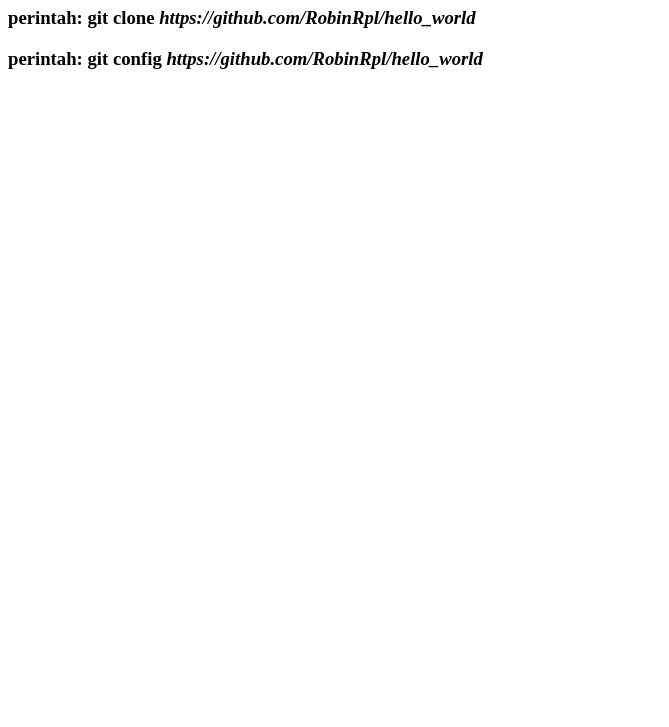
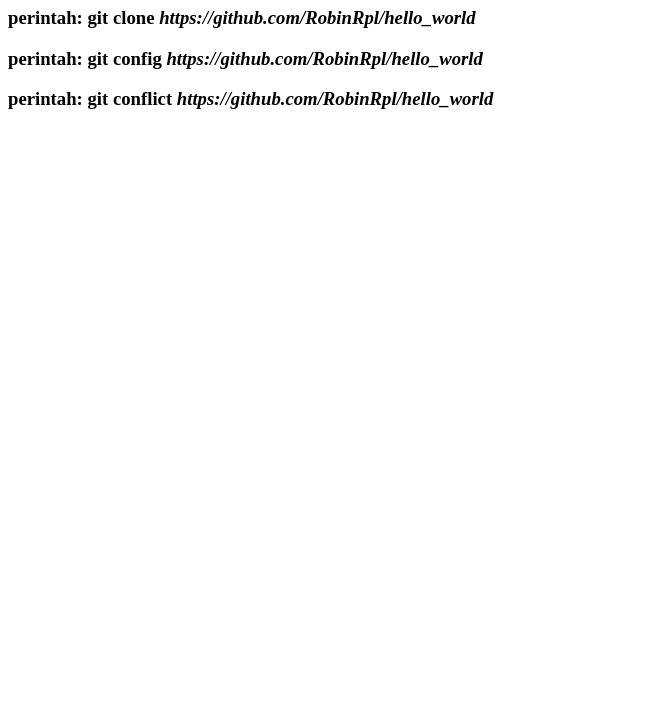
Before and after one commit to Isnurosa/helloworld2, a plain HTML site: page index.html in a window 1280 px wide. Shown: the part 73-800 px from the top of the page, without its empty margins (0-669 px from the left). Drawn offline with Linux system fonts and the light colour scheme.

Commit message:
update index.html

```diff
--- a/index.html
+++ b/index.html
@@ -7,5 +7,6 @@
         <h1>Membuat salinan bekerja di local repository</h1>
         <h3>perintah: git clone <i>https://github.com/RobinRpl/hello_world</i></h3>
         <h3>perintah: git config <i>https://github.com/RobinRpl/hello_world</i></h3>
+        <h3>perintah: git conflict <i>https://github.com/RobinRpl/hello_world</i></h3>
     </body>
 </html>
```
